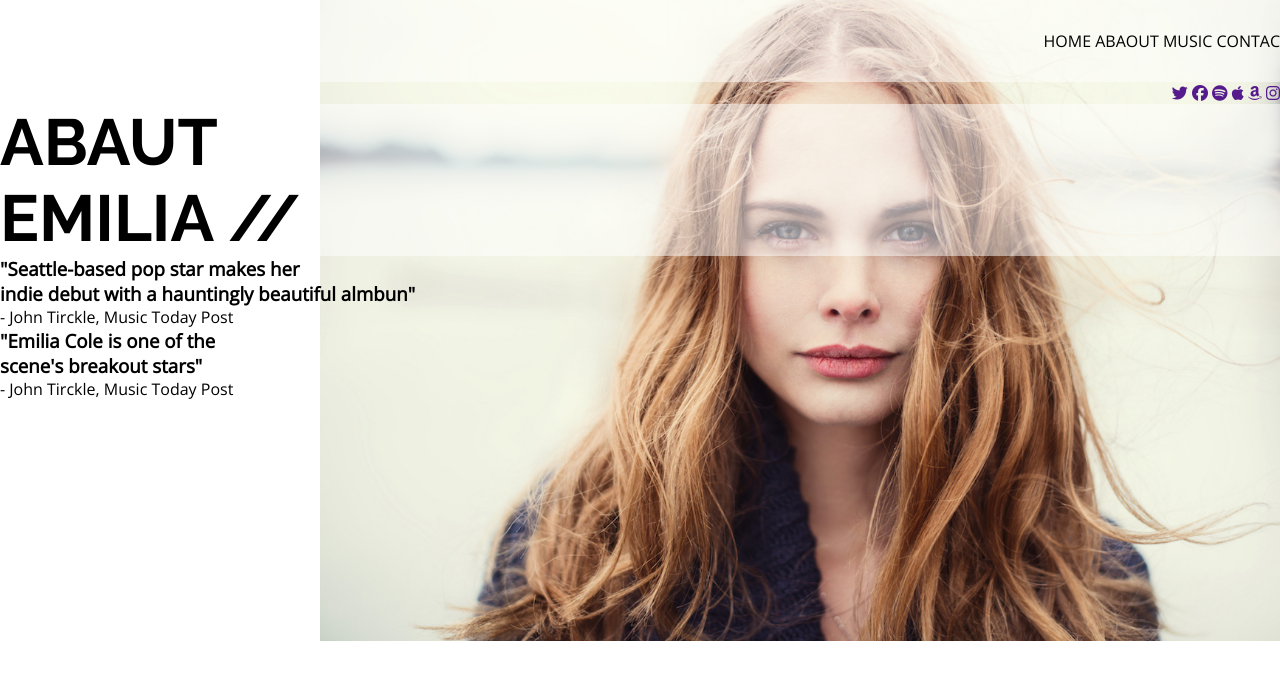
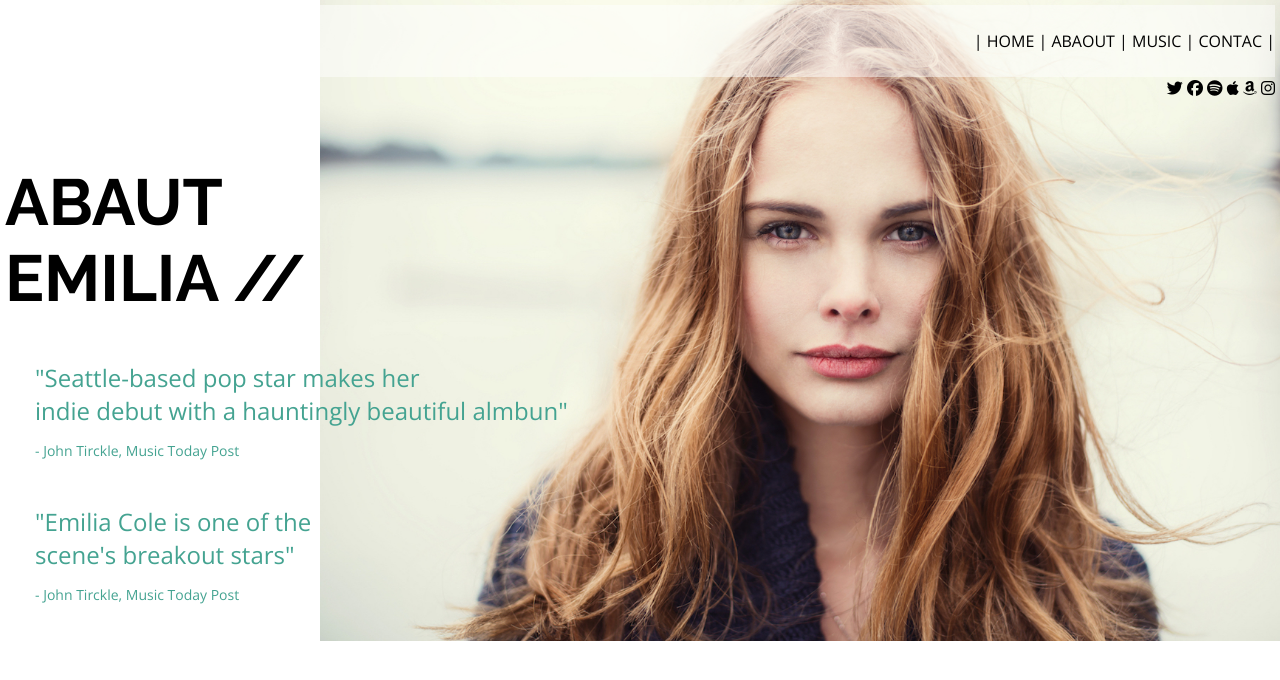
Before and after one commit to NahuelPalladini/EmiliaCole, a website: page views/about.html in a window 1280 px wide. Drawn offline with nearby package versions, Linux system fonts and the light colour scheme.

Commit message:
About Edition Finish

```diff
--- a/public/css/about.css
+++ b/public/css/about.css
@@ -5,3 +5,23 @@ body.about{
     background-size: 75%;
     background-position: right top;
 }
+
+.home__main h1{
+    margin-top: 65px;
+}
+
+.about__main__seccion{
+    color: var(--colorVerde);
+    margin-left: 30px;
+    margin-top: 45px;
+}
+
+.about__main__seccion h3{
+    margin-bottom:14px;
+    font-size: 24px;
+    font-weight: 400;
+}
+
+.about__main__seccion p{
+    font-size: 14px;
+}
--- a/public/css/general.css
+++ b/public/css/general.css
@@ -3,6 +3,7 @@
     --tipografiaTitulos: 'Raleway', sans-serif;
     --tipografiaEmilia: 'Work Sans', sans-serif;
     --tipografiaGeneral: 'Open Sans', sans-serif;
+    --colorVerde: #44a391
 }
 
 /* selecctor unviersas ( * ) */
@@ -10,6 +11,7 @@
 
 body{
     font-family: var(--tipografiaGeneral);
+    padding: 5px;
 }
 
 h1{
--- a/public/css/header.css
+++ b/public/css/header.css
@@ -21,7 +21,8 @@ text-align: right;
 
 .header__nav--menu--horizontal{
     background-color: rgb(255, 255, 255, 0.5);
-    padding: 30px 0;
+    padding: 25px 0;
+    margin: 20px, 0;
 }
 
 .header__nav--menu--horizontal ul li {
--- a/public/css/home.css
+++ b/public/css/home.css
@@ -23,6 +23,5 @@ body.home{
 }
 
 .home__main h1{
-    background-color: rgba(255, 255, 255, 0.5);
-
+    /* background-color: rgba(255, 255, 255, 0.5); */
 }
--- a/views/about.html
+++ b/views/about.html
@@ -11,13 +11,13 @@
     <header class="header--horizontal">
         <nav class="header__nav--menu--horizontal">
             <ul>
-                <li><a href="/">home</a></li>
-                <li><a href="/about">abaout</a></li>
-                <li><a href="/music">music</a></li>
-                <li><a href="/contac">contac</a></li>
+                <li><a href="/">| home |</a></li>
+                <li><a href="/about">abaout |</a></li>
+                <li><a href="/music">music |</a></li>
+                <li><a href="/contac">contac |</a></li>
             </ul>
         </nav>
-        <nav>
+        <nav class="header__nav--redes">
             <a href=""><i class="fa-brands fa-twitter"></i></a>
             <a href=""><i class="fa-brands fa-facebook"></i></a>
             <a href=""><i class="fa-brands fa-spotify"></i></a>
@@ -31,8 +31,8 @@
         <section class="about__main__seccion">
             <h3>"Seattle-based pop star makes her <br>indie debut with a hauntingly beautiful almbun"</h3>
             <p>- John Tirckle, Music Today Post</p>
-        </section class="about__main__seccion">
-        <section>
+        </section>
+        <section class="about__main__seccion">
             <h3>"Emilia Cole is one of the <br> scene's breakout stars"</h3>
             <p>- John Tirckle, Music Today Post</p>
         </section>
```
